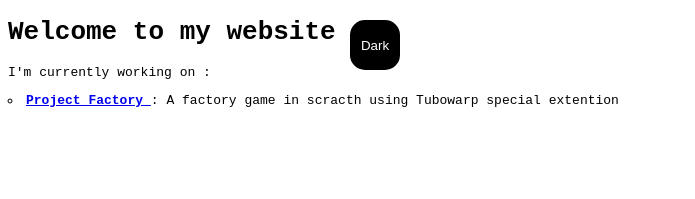
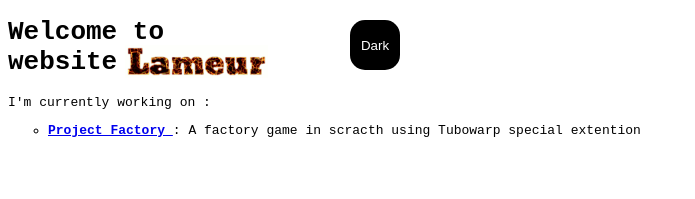
Before and after one commit to Lameur/Lameur.github.io, a plain HTML site: page index.html in a window 1280 px wide. Shown: the whole page, without its empty margins (0-695 px from the left). Drawn offline with Linux system fonts and the light colour scheme.

Commit message:
Update style

```diff
--- a/Asset/css/style.css
+++ b/Asset/css/style.css
@@ -37,3 +37,12 @@ li {
     color: var(--btnFontColor);
     background-color: var(--btnBg);
 }
+.Lameur {
+    position: absolute;
+    inset-block-start: 45px;
+    inset-inline-start:125px;
+    block-size: 33px;
+    inline-size: 143px;
+    border-radius: 0%;
+    border: none;
+}
--- a/index.html
+++ b/index.html
@@ -4,16 +4,21 @@
         <meta charset="UTF-8">
         <meta http-equiv="X-UA-Compatible" content="IE=edge">
         <meta name="viewport" content="width=device-width, initial-scale=1.0">
-        <title>Lameur</title>
+        <title>Home</title>
         <link rel="stylesheet" href="Asset/css/style.css">
     </head>
+    <body class="light-theme"> </body>
     <body>
-        <h1>Welcome to my website</h1>
+        <body>
+        <h1>Welcome to  <br> website</h1>
+        <img class="Lameur" src="Asset/Img/Lameur.gif" alt="">
         <p id="msg">I'm currently working on : </p>
-        <li>
-            <a href="https://github.com/Lameur/Factory-Project/" target="_blank" a> <strong> Project Factory</strong> </a> :
-            A factory game in scracth using Tubowarp special extention
-        </li>
+        <ul>
+            <li>
+                <a href="https://github.com/Lameur/Factory-Project/" target="_blank" a> <strong> Project Factory</strong> </a> :
+                A factory game in scracth using Tubowarp special extention
+            </li>
+        </ul>
         <br>
         <br>
         <br>
@@ -22,6 +27,5 @@
         </div>
             <script src="Asset/js/script.js"></script>
             <noscript>You need to enable JavaScript to view the full site.</noscript>
-        <body class="light-theme">
     </body>
 </html>
```
Also changed, not shown: Asset/Img/Lameur.gif (added), Asset/xml/rss.xml (added), 3 other files.
